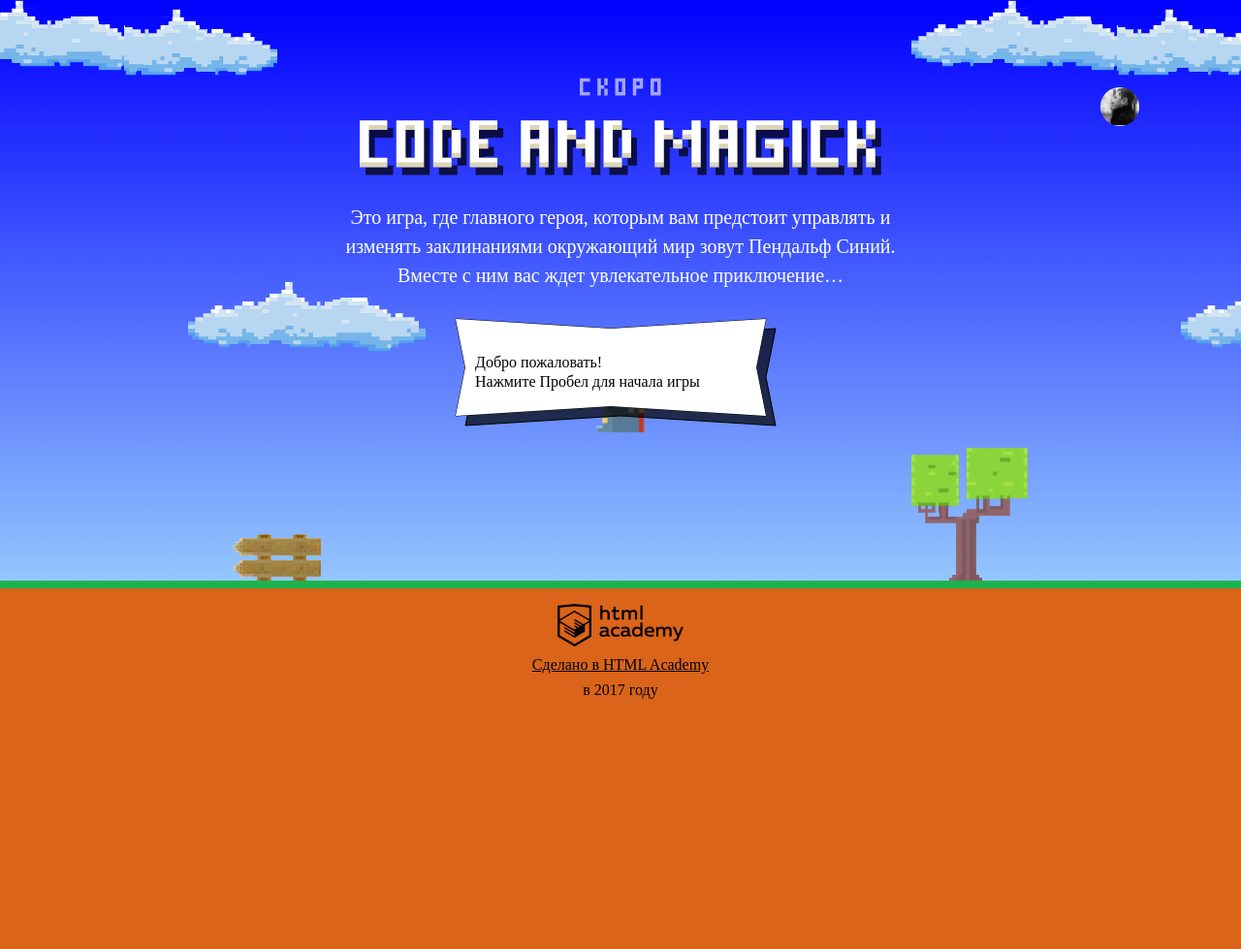
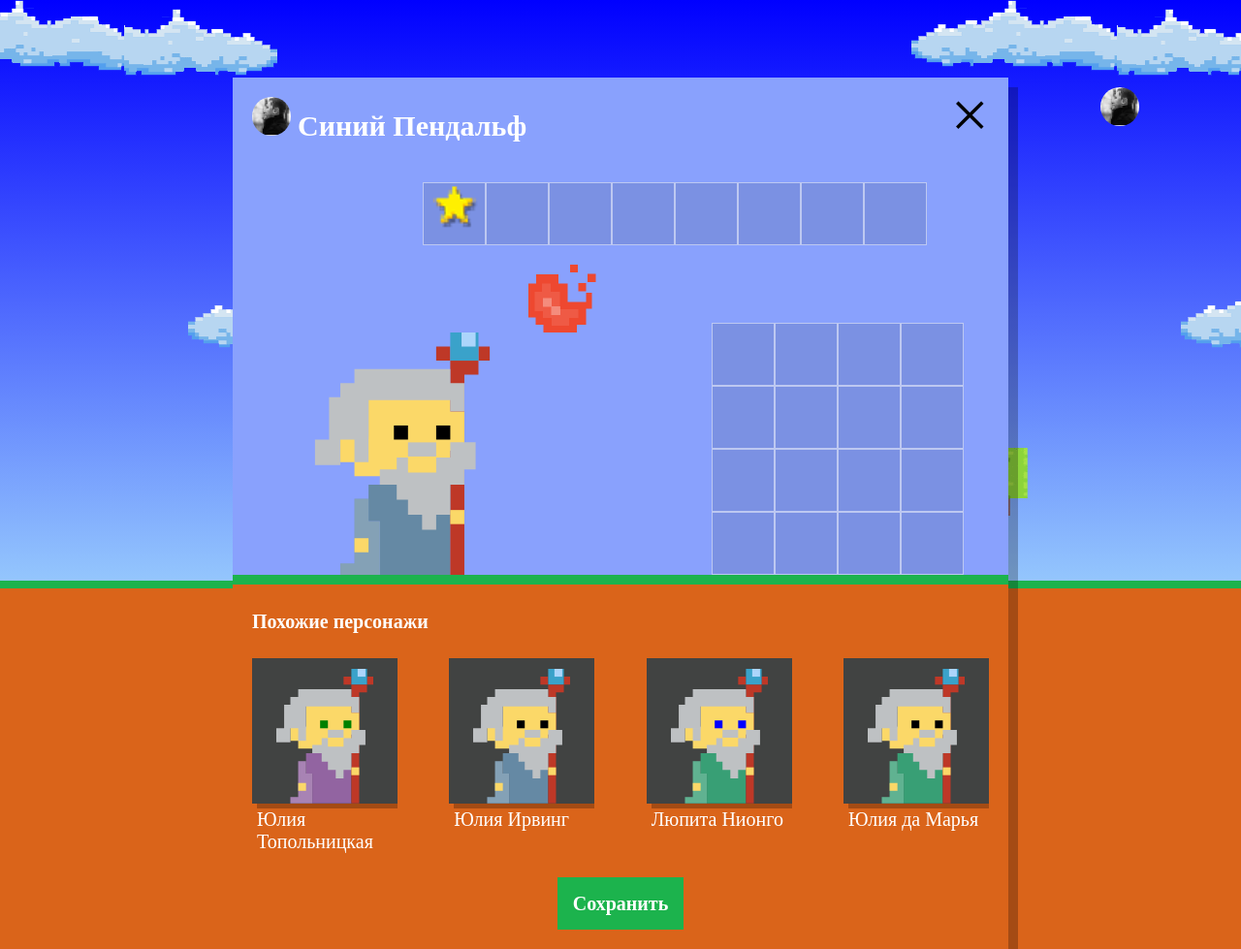
Before and after one commit to ev081geniy/875111-code-and-magick-17, a website: page index.html in a window 1280 px wide. Shown: the whole page at 97% size. Before the commit the page ends 800 px from the top, so only its background shows below. Drawn offline with Linux system fonts and the light colour scheme; a web font is replaced by a local one.

Commit message:
Третье задание

```diff
--- a/index.html
+++ b/index.html
@@ -198,6 +198,7 @@
     return height / 3 - getWizardHeight() / 2;
   };
 </script>
+<script src="js/setup.js"></script>
 <script src="js/stat.js"></script>
 <script src="js/game.js"></script>
 
--- /dev/null
+++ b/js/setup.js
@@ -0,0 +1,55 @@
+'use strict';
+
+var setup = document.querySelector('.setup');
+var wizardTemplate = document.querySelector('#similar-wizard-template').content.querySelector('.setup-similar-item');
+var similarList = document.querySelector('.setup-similar-list');
+var fragment = document.createDocumentFragment();
+var setupSimilar = document.querySelector('.setup-similar');
+
+var WIZARD_FIRST_NAMES = ['Иван', 'Хуан Себастьян', 'Мария', 'Кристоф', 'Виктор', 'Юлия', 'Люпита', 'Вашингтон'];
+var WIZARD_LAST_NAMES = ['да Марья', 'Верон', 'Мирабелла', 'Вальц', 'Онопко', 'Топольницкая', 'Нионго', 'Ирвинг'];
+var WIZARD_COAT_COLORS = ['rgb(101, 137, 164)', 'rgb(241, 43, 107)', 'rgb(146, 100, 161)', 'rgb(56, 159, 117)', 'rgb(215, 210, 55)', 'rgb(0, 0, 0)'];
+var WIZARD_EYES_COLORS = ['black', 'red', 'blue', 'yellow', 'green'];
+var wizards = [];
+
+var classRemove = function (element, className) {
+  element.classList.remove(className);
+};
+
+var randomIndexArray = function (array) {
+  return array[Math.floor(Math.random() * array.length)];
+};
+
+var wizardData = function (firstName, lastName, coatColor, eyesColor) {
+  return {
+    name: randomIndexArray(firstName) + ' ' + randomIndexArray(lastName),
+    coatColor: randomIndexArray(coatColor),
+    eyesColor: randomIndexArray(eyesColor)
+  };
+};
+
+var arrayPush = function (array) {
+  for (var i = 0; i < 4; i++) {
+    array.push(wizardData(WIZARD_FIRST_NAMES, WIZARD_LAST_NAMES, WIZARD_COAT_COLORS, WIZARD_EYES_COLORS));
+  }
+};
+
+var renderWizard = function (arrayIndex) {
+  var cloneWizard = wizardTemplate.cloneNode(true);
+  cloneWizard.querySelector('.setup-similar-label').textContent = arrayIndex.name;
+  cloneWizard.querySelector('.wizard-coat').style.fill = arrayIndex.coatColor;
+  cloneWizard.querySelector('.wizard-eyes').style.fill = arrayIndex.eyesColor;
+  fragment.appendChild(cloneWizard);
+};
+
+var renderFragment = function (array) {
+  for (var i = 0; i < array.length; i++) {
+    renderWizard(wizards[i]);
+  }
+  similarList.appendChild(fragment);
+};
+
+classRemove(setup, 'hidden');
+arrayPush(wizards);
+renderFragment(wizards);
+classRemove(setupSimilar, 'hidden');
--- a/js/stat.js
+++ b/js/stat.js
@@ -33,17 +33,18 @@ window.renderStatistics = function (ctx, names, times) {
   renderCloud(ctx, CLOUD_X, CLOUD_Y, '#fff');
 
   renderText(ctx, 'Ура вы победили!', CLOUD_X + FONT_GAP, CLOUD_Y + FONT_GAP);
-  renderText(ctx, 'Список результатов:', CLOUD_X + FONT_GAP, CLOUD_Y + FONT_GAP + FONT_GAP);
+  renderText(ctx, 'Список результатов:', CLOUD_X + FONT_GAP, CLOUD_Y + FONT_GAP * 2);
 
   for (var i = 0; i < names.length; i++) {
     var columnHeight = (COLUMN_MAX_HEIGHT * times[i]) / bestResult;
     var colorSaturation = Math.ceil(Math.random() * 100);
+    var columnPositionX = COLUMN_X + (COLUMN_WIDTH + COLUMN_GAP) * i;
 
-    renderText(ctx, Math.round(times[i]), COLUMN_X + (COLUMN_WIDTH + COLUMN_GAP) * i, COLUMN_Y + COLUMN_MAX_HEIGHT - columnHeight - FONT_GAP);
+    renderText(ctx, Math.round(times[i]), columnPositionX, COLUMN_Y + COLUMN_MAX_HEIGHT - columnHeight - FONT_GAP);
 
     ctx.fillStyle = names[i] === 'Вы' ? 'rgba(255, 0, 0, 1)' : 'hsl(240, ' + colorSaturation + '%, 50%)';
-    ctx.fillRect(COLUMN_X + (COLUMN_WIDTH + COLUMN_GAP) * i, COLUMN_Y + COLUMN_MAX_HEIGHT - columnHeight, COLUMN_WIDTH, columnHeight);
+    ctx.fillRect(columnPositionX, COLUMN_Y + COLUMN_MAX_HEIGHT - columnHeight, COLUMN_WIDTH, columnHeight);
 
-    renderText(ctx, names[i], COLUMN_X + (COLUMN_WIDTH + COLUMN_GAP) * i, COLUMN_Y + COLUMN_MAX_HEIGHT + FONT_GAP);
+    renderText(ctx, names[i], columnPositionX, COLUMN_Y + COLUMN_MAX_HEIGHT + FONT_GAP);
   }
 };
```
